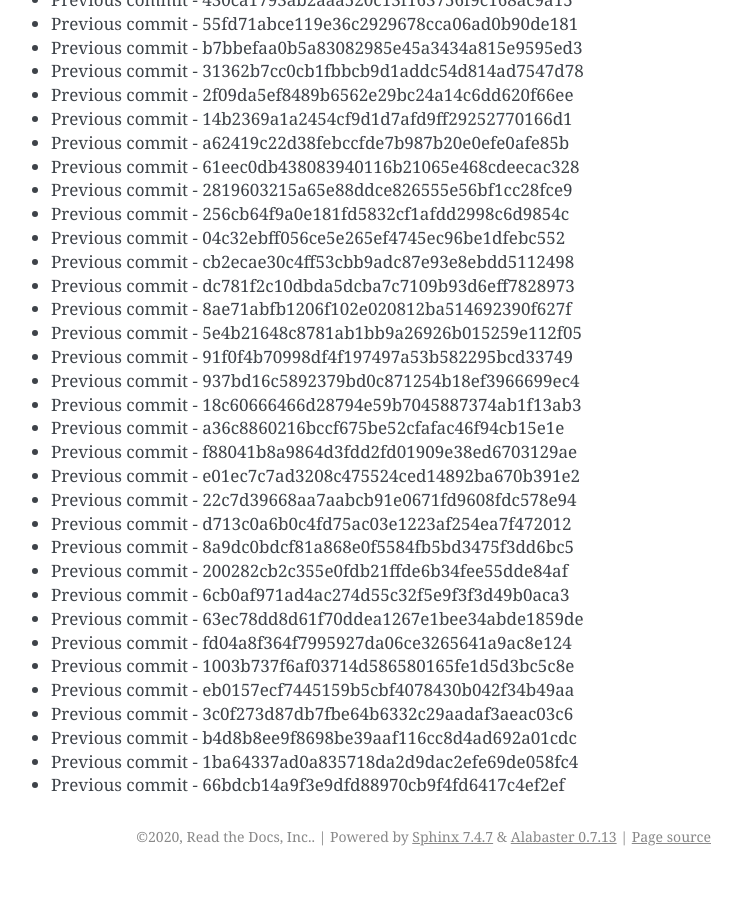
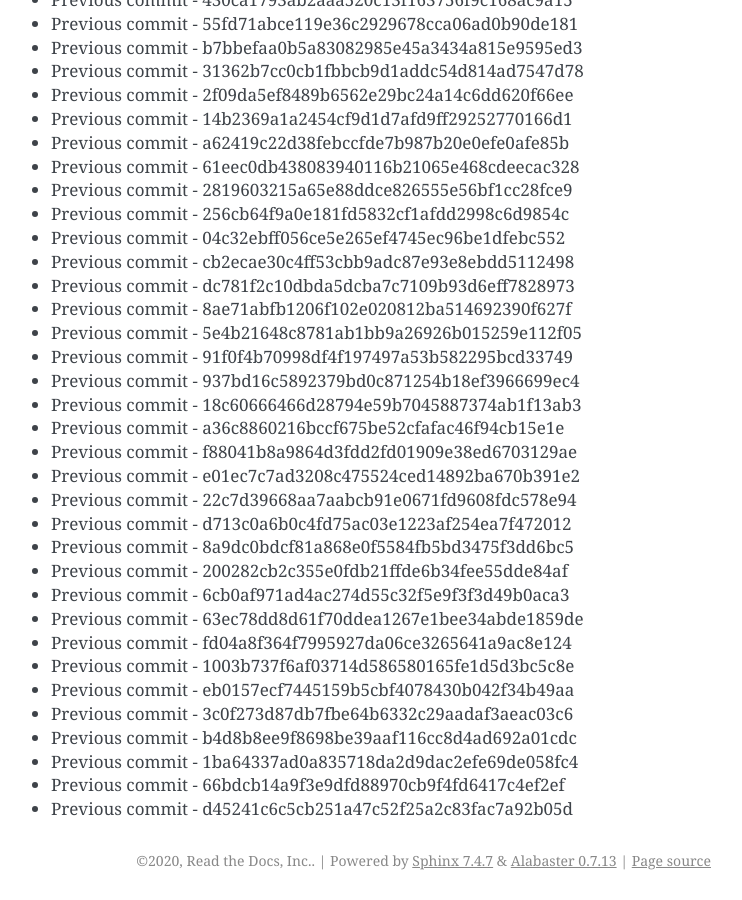
Before and after one commit to readthedocs/rtd-git-stresstest, a Sphinx documentation site: the page built from docs/updates.rst, in a window 1280 px wide and 900 px high, scrolled down 100412 px. Shown: the whole window, without its empty margins (399-1141 px from the left). Built offline with Sphinx 7.4.7, drawn with Linux system fonts in a browser that asks for light colours; before the commit the page ends 101288 px from its top, so only the background shows below that.

Commit message:
Generating commit from previous: d45241c6c5cb251a47c52f25a2c83fac7a92b05d

```diff
--- a/docs/updates.rst
+++ b/docs/updates.rst
@@ -4251,3 +4251,4 @@ It can be tested for any performance characteristics.
 * Previous commit - b4d8b8ee9f8698be39aaf116cc8d4ad692a01cdc
 * Previous commit - 1ba64337ad0a835718da2d9dac2efe69de058fc4
 * Previous commit - 66bdcb14a9f3e9dfd88970cb9f4fd6417c4ef2ef
+* Previous commit - d45241c6c5cb251a47c52f25a2c83fac7a92b05d
```
